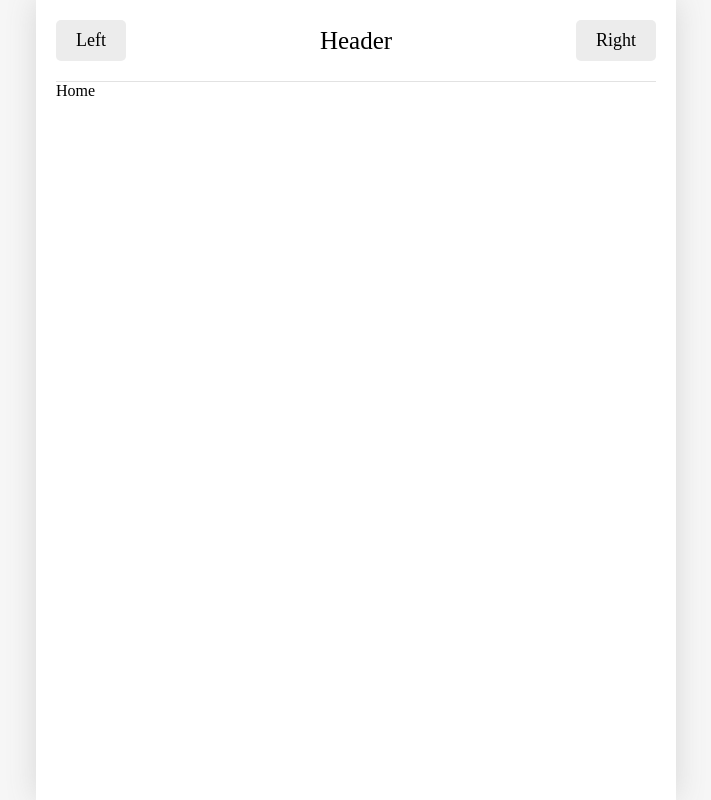
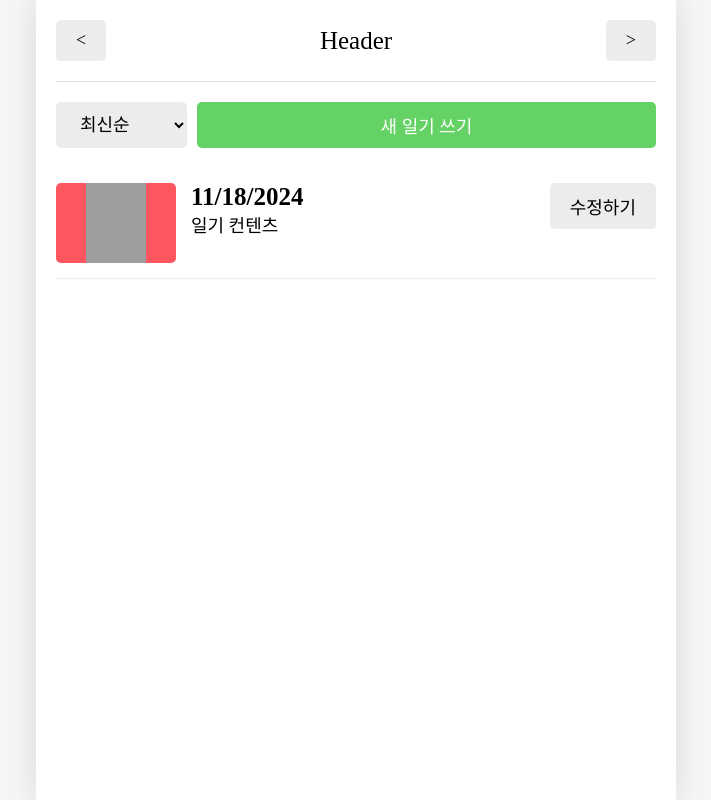
Before and after one commit to ddoolla/react_diaryApp, a React (Vite) app: page / in a window 1280 px wide. Shown: the whole page, without its empty margins (284-995 px from the left). Built offline with nearby package versions, Linux system fonts and the light colour scheme; grey boxes are pictures that could not be loaded; a web font is replaced by a local one.

Commit message:
Home 페이지 UI 구현 - 리스트, 리스트 아이탬

```diff
--- a/src/App.jsx
+++ b/src/App.jsx
@@ -78,11 +78,6 @@
 
   return (
     <>
-      <Header
-        title={"Header"}
-        leftChild={<Button text={"Left"} />}
-        rightChild={<Button text={"Right"} />}
-      />
       <diaryStateContext.Provider value={data}>
         <diaryDispatchContext.Provider value={{ onCreate, onUpdate, onDelete }}>
           <Routes>
--- /dev/null
+++ b/src/components/DiaryItem.css
@@ -0,0 +1,61 @@
+.DiaryItem {
+  display: flex;
+  gap: 15px;
+  justify-content: space-between;
+
+  padding: 15px 0px;
+  border-bottom: 1px solid rgb(236, 236, 236);
+}
+
+.DiaryItem .img_section {
+  min-width: 120px;
+  height: 80px;
+
+  display: flex;
+  justify-content: center;
+  cursor: pointer;
+
+  border-radius: 5px;
+}
+
+.DiaryItem .img_section > img {
+  width: 50%;
+}
+
+.DiaryItem .img_section_1 {
+  background-color: rgb(100, 201, 100);
+}
+
+.DiaryItem .img_section_2 {
+  background-color: rgb(157, 215, 114);
+}
+
+.DiaryItem .img_section_3 {
+  background-color: rgb(253, 206, 23);
+}
+
+.DiaryItem .img_section_4 {
+  background-color: rgb(253, 132, 70);
+}
+
+.DiaryItem .img_section_5 {
+  background-color: rgb(253, 86, 95);
+}
+
+.DiaryItem .info_section {
+  flex: 1;
+  cursor: pointer;
+}
+
+.DiaryItem .info_section .created_date {
+  font-weight: bold;
+  font-size: 25px;
+}
+
+.DiaryItem .info_section .content {
+  font-size: 18px;
+}
+
+.DiaryItem .button_section {
+  min-width: 70px;
+}
--- /dev/null
+++ b/src/components/DiaryItem.jsx
@@ -0,0 +1,24 @@
+import "./DiaryItem.css";
+import Button from "./Button";
+import { getEmotionImage } from "../util/get-emotion-image";
+
+const DiaryItem = () => {
+  const emotionId = 5;
+
+  return (
+    <div className="DiaryItem">
+      <div className={`img_section img_section_${emotionId}`}>
+        <img src={getEmotionImage(emotionId)} />
+      </div>
+      <div className="info_section">
+        <div className="created_date">{new Date().toLocaleDateString()}</div>
+        <div className="content">일기 컨텐츠</div>
+      </div>
+      <div className="button_section">
+        <Button text={"수정하기"} />
+      </div>
+    </div>
+  );
+};
+
+export default DiaryItem;
--- /dev/null
+++ b/src/components/DiaryList.css
@@ -0,0 +1,19 @@
+.DiaryList .menu_bar {
+  margin: 20px 0px;
+  display: flex;
+  gap: 10px;
+}
+
+.DiaryList .menu_bar select {
+  background-color: rgb(236, 236, 236);
+  border: none;
+  border-radius: 5px;
+
+  padding: 10px 20px;
+  font-size: 18px;
+  cursor: pointer;
+}
+
+.DiaryList .menu_bar button {
+  flex: 1;
+}
--- /dev/null
+++ b/src/components/DiaryList.jsx
@@ -0,0 +1,22 @@
+import Button from "./Button";
+import DiaryItem from "./DiaryItem";
+import "./DiaryList.css";
+
+const DiaryList = () => {
+  return (
+    <div className="DiaryList">
+      <div className="menu_bar">
+        <select name="" id="">
+          <option value="latest">최신순</option>
+          <option value="oldest">오래된 순</option>
+        </select>
+        <Button text={"새 일기 쓰기"} type={"POSITIVE"} />
+      </div>
+      <div className="list_wrapper">
+        <DiaryItem />
+      </div>
+    </div>
+  );
+};
+
+export default DiaryList;
--- a/src/pages/Home.jsx
+++ b/src/pages/Home.jsx
@@ -1,5 +1,18 @@
+import Header from "../components/Header";
+import Button from "../components/Button";
+import DiaryList from "../components/DiaryList";
+
 const Home = () => {
-  return <div>Home</div>;
+  return (
+    <div>
+      <Header
+        title={"Header"}
+        leftChild={<Button text={"<"} />}
+        rightChild={<Button text={">"} />}
+      />
+      <DiaryList />
+    </div>
+  );
 };
 
 export default Home;
```
